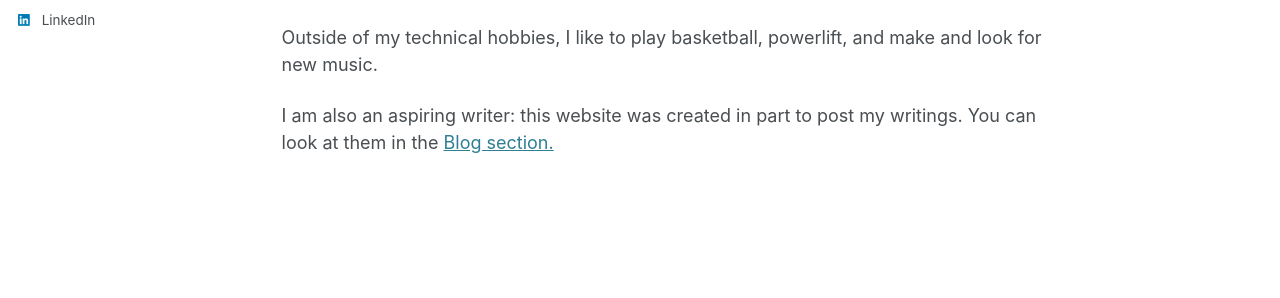
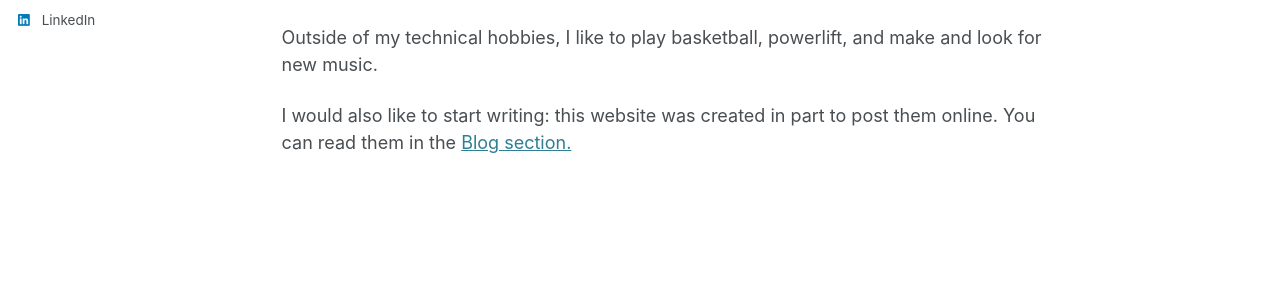
Before and after one commit to dzhang2324/dzhang2324.github.io, a Jekyll site: the page built from _pages/about.md, in a window 1280 px wide and 1023 px high. Shown: the part 464-762 px from the top of the window. Built offline with Jekyll 4.4.1, drawn with Linux system fonts in a browser that asks for light colours.

Commit message:
modify about.md with interests and brief background

```diff
--- a/_pages/about.md
+++ b/_pages/about.md
@@ -15,4 +15,4 @@ As a UC Berkeley student, I do research in computer vision for radiological appl
 
 Outside of my technical hobbies, I like to play basketball, powerlift, and make and look for new music.
 
-I am also an aspiring writer: this website was created in part to post my writings. You can look at them in the [Blog section.](https://dzhang2324.github.io/year-archive/)
+I would also like to start writing: this website was created in part to post them online. You can read them in the [Blog section.](https://dzhang2324.github.io/year-archive/)
```
